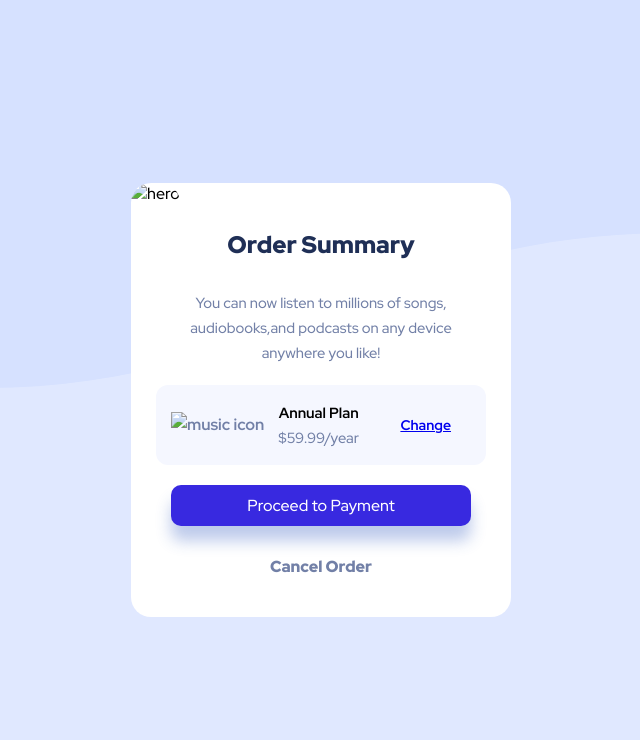
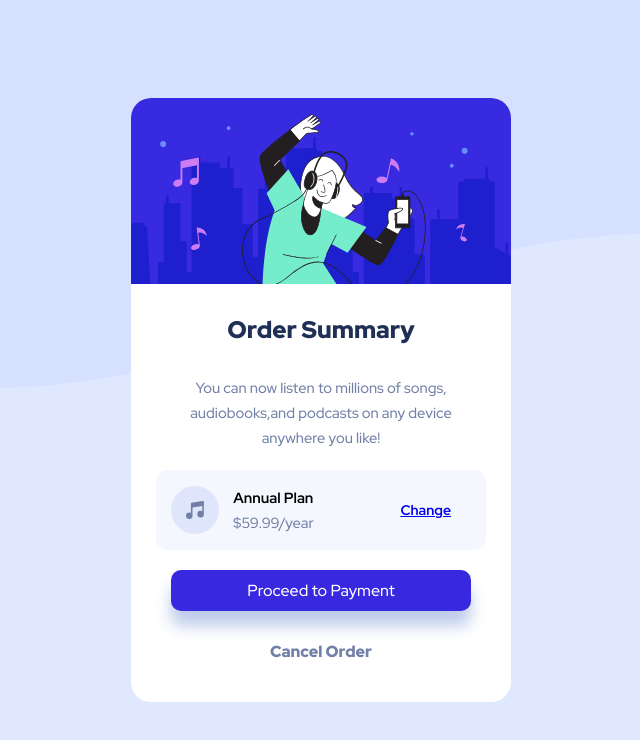
Before and after one commit to Priyadharshini995/Order.project, a plain HTML site: page index.html in a window 1280 px wide. Shown: the whole page, without its empty margins (319-959 px from the left). Drawn offline with Linux system fonts and the light colour scheme; files whose address does not match are found by name.

Commit message:
oreder summary

```diff
--- a/order.html
+++ b/index.html
@@ -11,7 +11,7 @@
   <body>
     <div class="container">
       <div class="img">
-        <img src="../image/illustration-hero.svg" alt="hero" />
+        <img src="./images/illustration-hero.svg" alt="hero" />
       </div>
       <div class="content">
         <h3>Order Summary</h3>
@@ -20,7 +20,7 @@
         </p>
         <div class="price">
           <div class="plan">
-            <img src="../image/icon-music.svg" alt="music icon"/>
+            <img src="./images/icon-music.svg" alt="music icon"/>
             <p>
               Annual Plan <br/>
               <span>$59.99/year</span>
```
